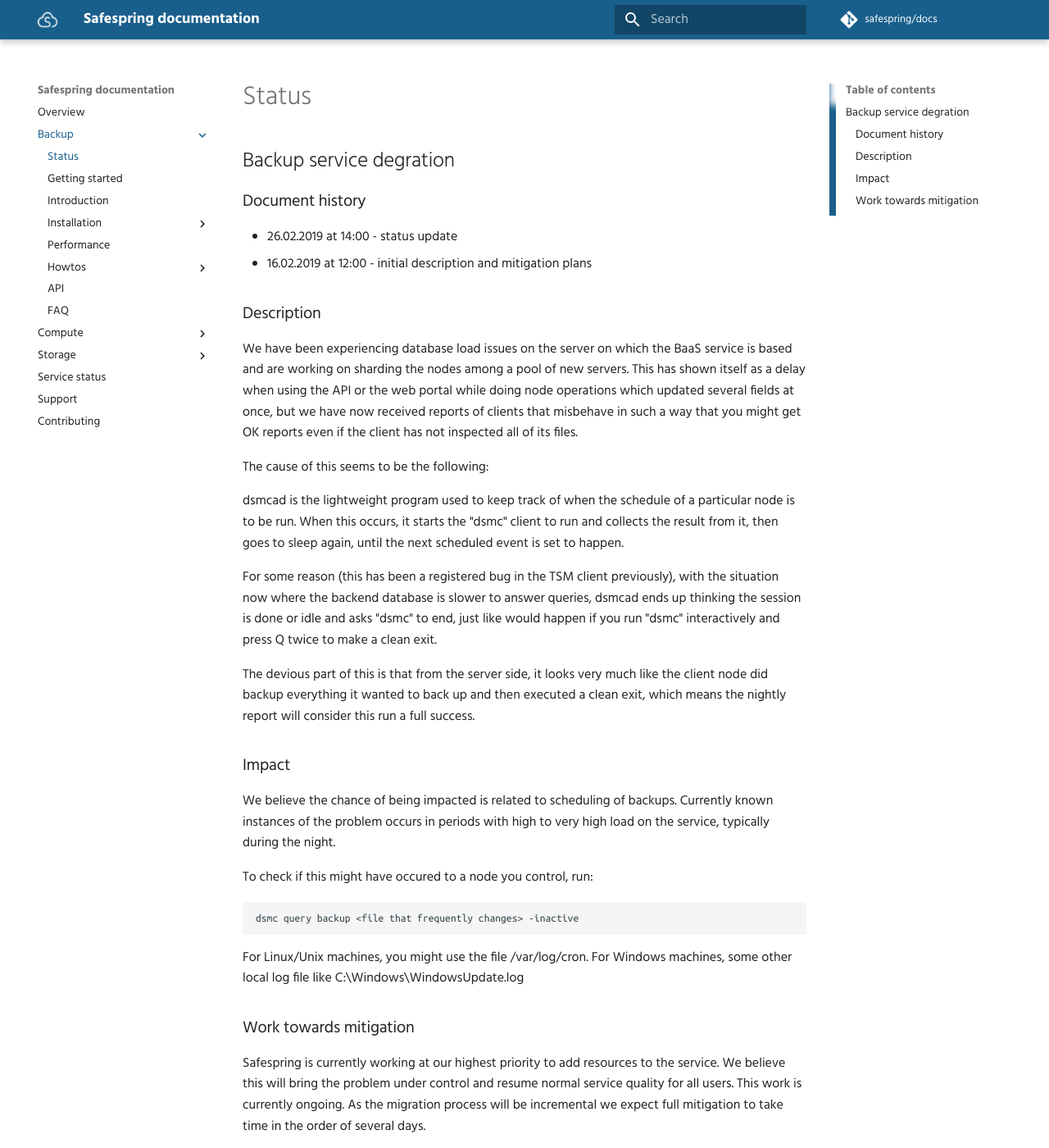
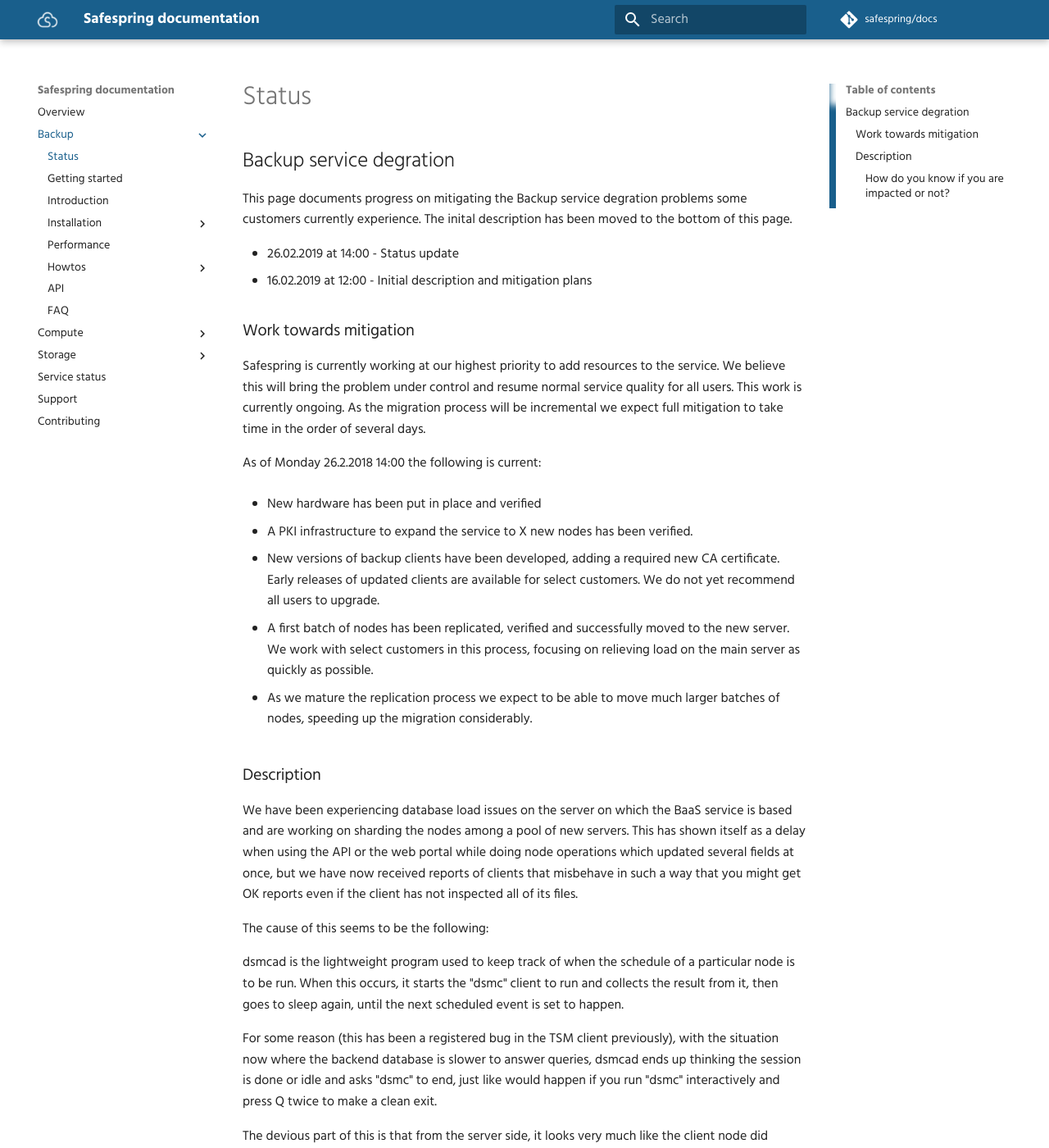
Before and after one commit to safespring/docs, an MkDocs documentation site: the page built from content/backup/status.md, in a window 1280 px wide and 1400 px high. Shown: the whole window at 82% size. Built offline with MkDocs 1.6.1 and Material for MkDocs 9.7.7, drawn with Linux system fonts in a browser that asks for light colours; comment, search, counter and statistics services are not loaded; old or Windows-style settings are respelled for this version of MkDocs; some of the changed lines change nothing that is shown; some of the changed text lies outside the part shown.

Commit message:
Rearrange content for 2nd reads of backup status

```diff
--- a/content/backup/status.md
+++ b/content/backup/status.md
@@ -1,9 +1,37 @@
 ## Backup service degration
 
-### Document history
+This page documents progress on mitigating the Backup service degration
+problems some customers currently experience. The inital description has been
+moved to the bottom of this page.
 
-* 26.02.2019 at 14:00 - status update
-* 16.02.2019 at 12:00 - initial description and mitigation plans
+* 26.02.2019 at 14:00 - Status update
+* 16.02.2019 at 12:00 - Initial description and mitigation plans
+
+### Work towards mitigation
+
+Safespring is currently working at our highest priority to add resources to the
+service. We believe this will bring the problem under control and resume normal
+service quality for all users. This work is currently ongoing. As the migration
+process will be incremental we expect full mitigation to take time in the order
+of several days.
+
+As of Monday 26.2.2018 14:00 the following is current:
+
+* New hardware has been put in place and verified
+
+* A PKI infrastructure to expand the service to X new nodes has been
+  verified.
+
+* New versions of backup clients have been developed, adding a required new CA
+  certificate. Early releases of updated clients are available for select
+  customers. We do not yet recommend all users to upgrade.
+
+* A first batch of nodes has been replicated, verified and successfully moved
+  to the new server. We work with select customers in this process, focusing on
+  relieving load on the main server as quickly as possible.
+
+* As we mature the replication process we expect to be able to move much larger
+  batches of nodes, speeding up the migration considerably.
 
 ### Description
 
@@ -32,7 +60,7 @@
 then executed a clean exit, which means the nightly report will consider this
 run a full success.
 
-### Impact
+#### How do you know if you are impacted or not?
 
 We believe the chance of being impacted is related to scheduling of backups.
 Currently known instances of the problem occurs in periods with high to very
@@ -44,31 +72,3 @@
 
 For Linux/Unix machines, you might use the file /var/log/cron. For Windows
 machines, some other local log file like C:\Windows\WindowsUpdate.log
-
-### Work towards mitigation
-
-Safespring is currently working at our highest priority to add resources to the
-service. We believe this will bring the problem under control and resume normal
-service quality for all users. This work is currently ongoing. As the migration
-process will be incremental we expect full mitigation to take time in the order
-of several days.
-
-As of Monday 26.2.2018 14:00 the following is current:
-
-* New hardware has been put in place and verified
-
-* A PKI infrastructure to expand the service to X new nodes has been
-  verified.
-
-* New versions of backup clients have been developed, adding a required new CA
-  certificate. Early releases of updated clients are available for select
-  customers. We do not yet recommend all users to upgrade.
-
-* A first batch of nodes has been replicated, verified and successfully moved
-  to the new server. We work with select customers in this process, focusing on
-  relieving load on the main server as quickly as possible.
-
-* As we mature the replication process we expect to be able to move larger
-  batches of nodes, speeding up the migration considerably.
-
-Updates will be communciated on this web page.
```
